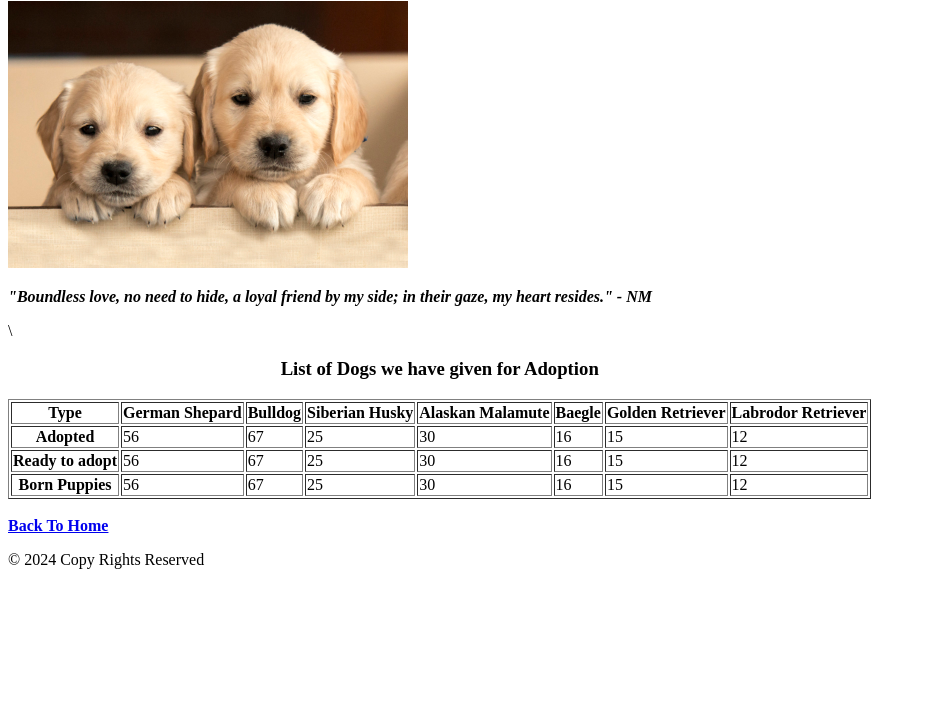
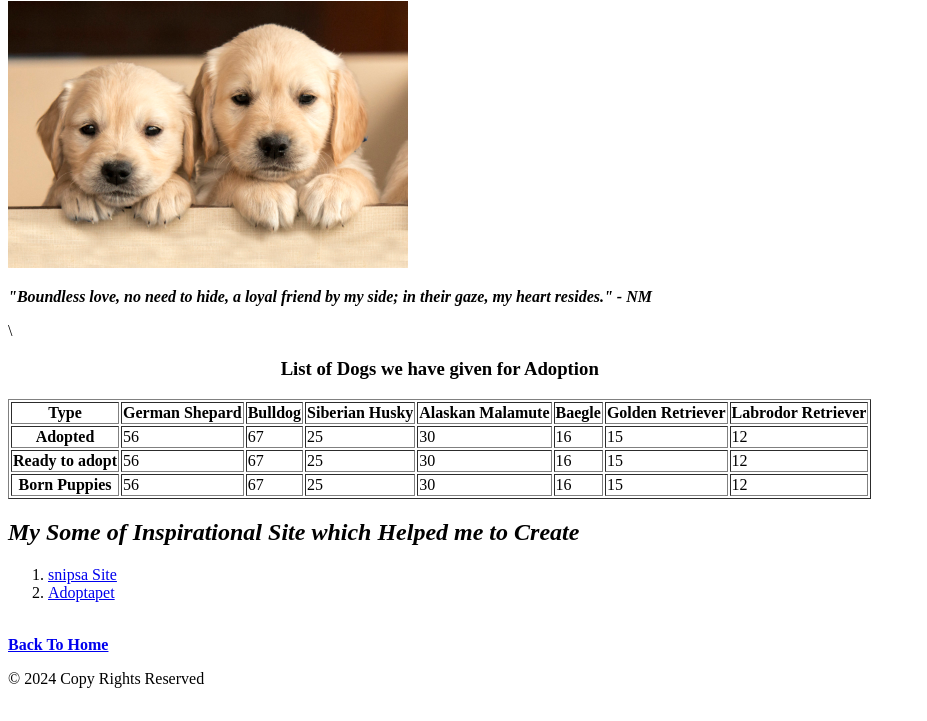
Before and after one commit to NMB206688/M1-Assignment, a plain HTML site: page about.html in a window 1280 px wide. Shown: the part 79-800 px from the top of the page, without its empty margins (0-927 px from the left). Drawn offline with Linux system fonts and the light colour scheme.

Commit message:
Forth Update Attached text Links and linked all 3pages to index page and added a back to home link in the end of every page

```diff
--- a/about.html
+++ b/about.html
@@ -68,6 +68,12 @@
                     </tbody>
 
                 </table>
+
+                <h2><i>My Some of Inspirational Site which Helped me to Create</i></h2>
+                <ol>
+                    <li><a href="https://snipsa.org/" >snipsa Site</a></li>
+                    <li><a href="https://www.adoptapet.com/" >Adoptapet</a></li>
+                </ol>
             </main>
 
         </div><br>
```
Also changed, not shown: index.html (+3 -2 lines).
